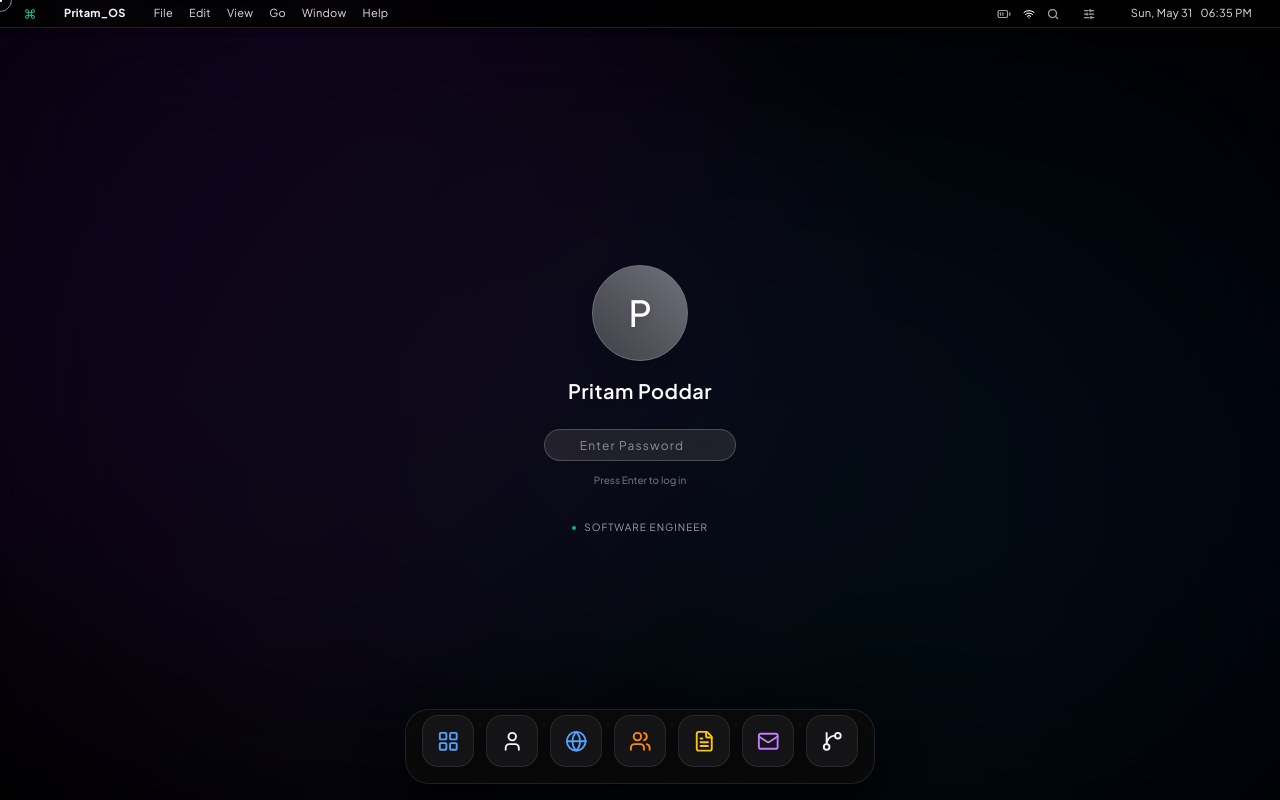
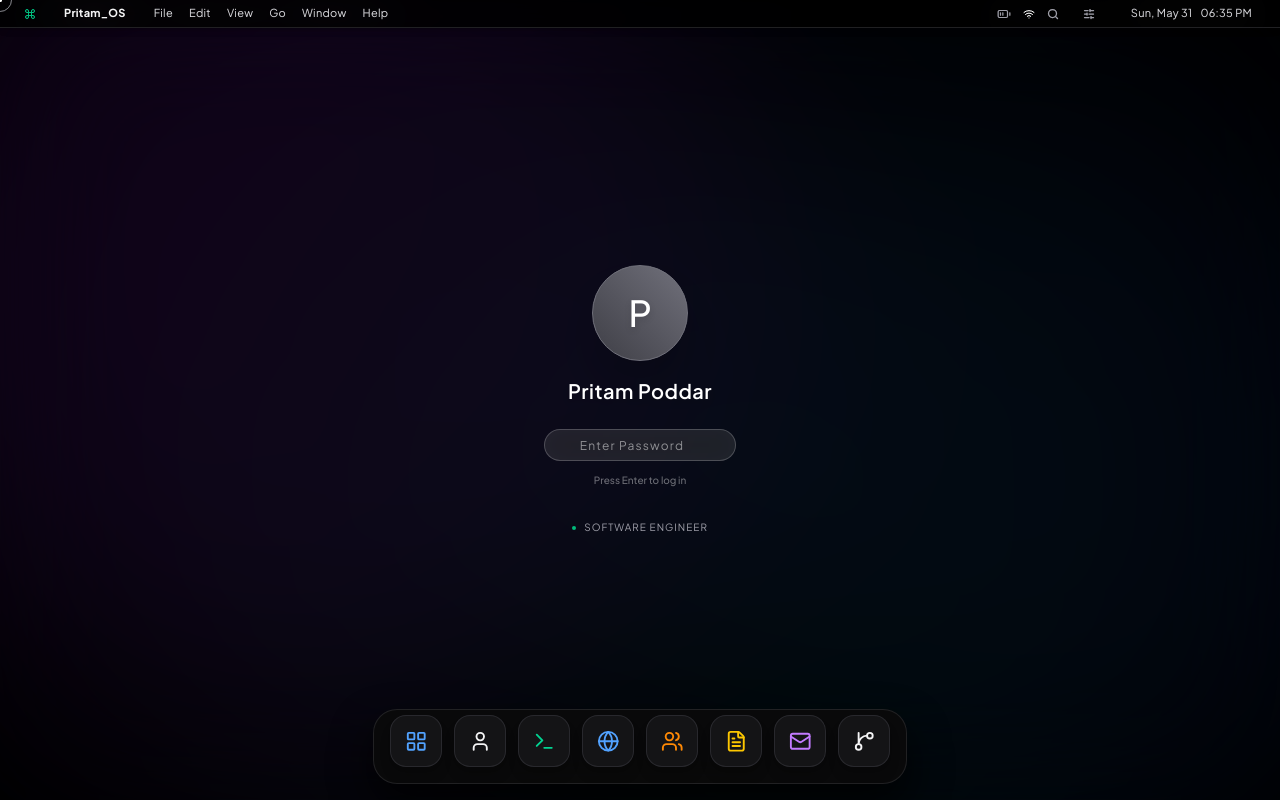
Before and after one commit to pritamk-byte/portfolio-frontend, a Next.js app: page / in a window 1280 px wide. Built offline with nearby package versions, Linux system fonts and the light colour scheme.

Commit message:
Connected terminal to live Render backend

```diff
--- a/src/components/HUD.tsx
+++ b/src/components/HUD.tsx
@@ -311,9 +311,10 @@ export default function HUD() {
   };
 
   const dockItems = [
-    { id: 'finder', label: 'Finder', icon: LayoutGrid, color: 'text-blue-400', title: 'Finder' }, // <-- ADD THIS LINE
+    { id: 'finder', label: 'Finder', icon: LayoutGrid, color: 'text-blue-400', title: 'Finder' },
     { id: 'profile', label: 'System Profile', icon: User, color: 'text-zinc-100', title: 'System Profile' },
-    // ... rest of your items
+    // 👇 ADD THIS LINE RIGHT HERE
+    { id: 'terminal', label: 'Terminal', icon: TerminalIcon, color: 'text-emerald-400', title: 'Terminal' },
     { id: 'esp', label: 'ESP Platform', icon: Globe, color: 'text-blue-400', title: 'ESP Core' },
     { id: 'alumni', label: 'ConnectAlumni', icon: Users, color: 'text-orange-400', title: 'ConnectAlumni' },
     { id: 'resume', label: 'Resume.pdf', icon: FileText, color: 'text-yellow-400', title: 'Document Viewer' },
--- a/src/components/Terminal.tsx
+++ b/src/components/Terminal.tsx
@@ -213,7 +213,8 @@ export default function InteractiveTerminal() {
   useEffect(() => {
     const fetchHistory = async () => {
       try {
-        const response = await fetch('http://localhost:8080/api/terminal/history');
+        // NEW:
+        const response = await fetch('https://portfolio-backend-t2zv.onrender.com/api/terminal/history');
         if (response.ok) {
           const data = await response.json();
           const formattedHistory: CommandHistory[] = data.reverse().flatMap((log: any) => [
```
Also changed, not shown: src/components/CustomCursor.tsx (line endings or trailing spaces).
